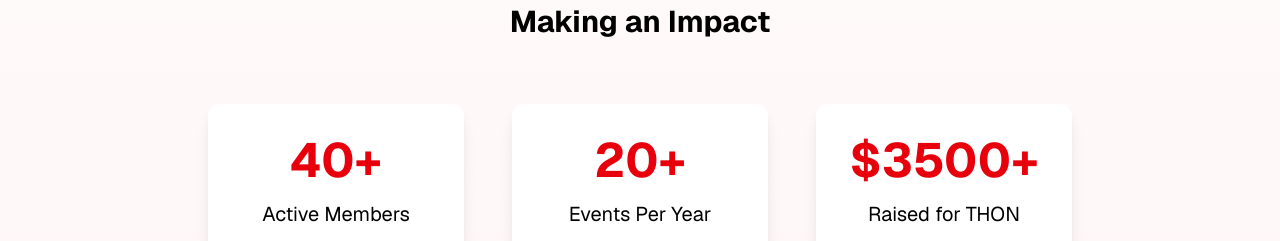
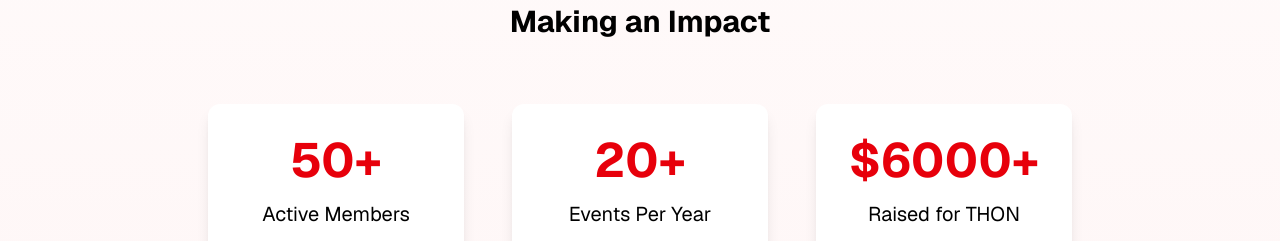
Before and after one commit to khai-ta/psu-vsa-website, a Next.js app: page / in a window 1280 px wide. Shown: the part 820-1061 px from the top of the page. Built offline with nearby package versions, Linux system fonts and the light colour scheme.

Commit message:
update numbers

```diff
--- a/src/app/page.tsx
+++ b/src/app/page.tsx
@@ -116,7 +116,7 @@
           <div className="grid grid-cols-1 md:grid-cols-3 gap-12">
             <div className="text-center p-8 rounded-xl bg-white shadow-lg hover:shadow-xl transition-shadow">
               <div className="text-5xl font-bold text-red-600 mb-4">
-                <AnimatedNumber target={40} />
+                <AnimatedNumber target={50} />
               </div>
               <p className="text-xl text-black">Active Members</p>
             </div>
@@ -128,7 +128,7 @@
             </div>
             <div className="text-center p-8 rounded-xl bg-white shadow-lg hover:shadow-xl transition-shadow">
               <div className="text-5xl font-bold text-red-600 mb-4">
-                $<AnimatedNumber target={3500} />
+                $<AnimatedNumber target={6000} />
               </div>
               <p className="text-xl text-black">Raised for THON</p>
             </div>
```
